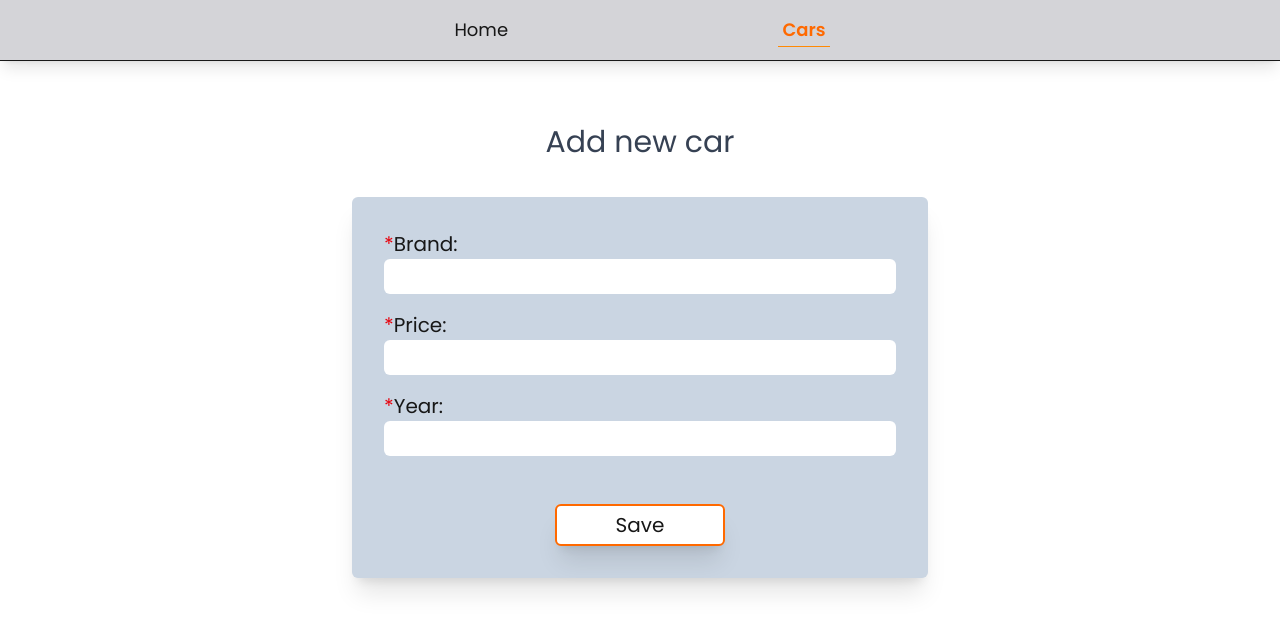
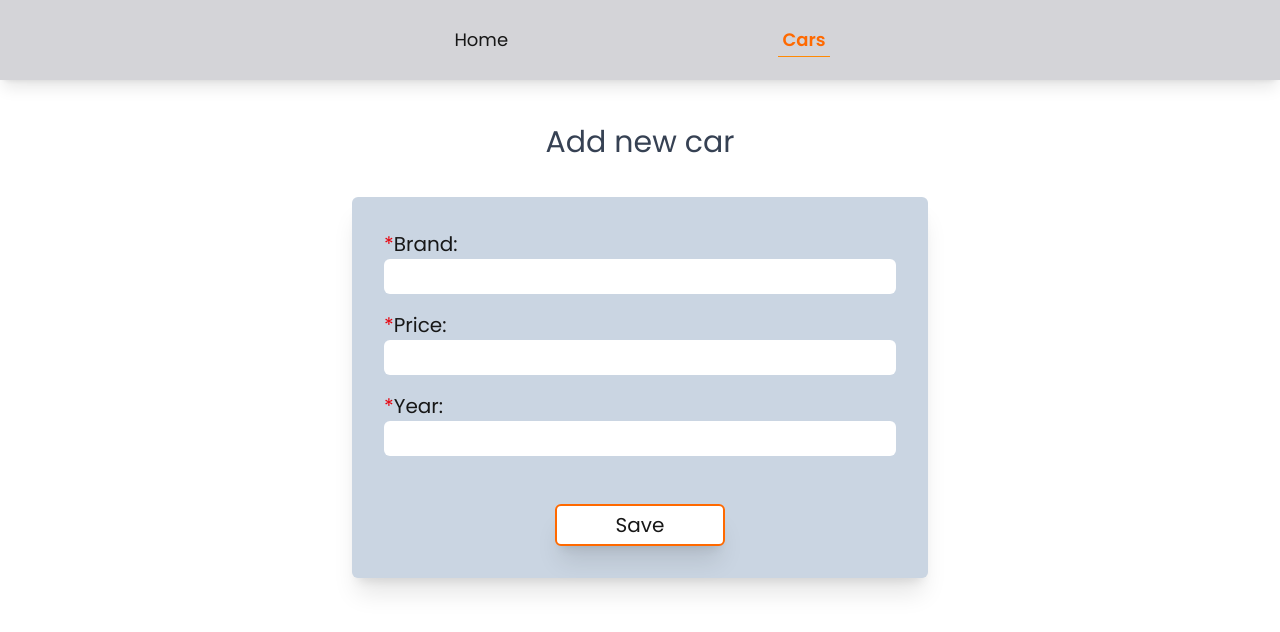
Before and after one commit to yu-nykanorova/nextjs_practice, a Next.js app: page /cars/create in a window 1280 px wide. Shown: the top 632 px of the page. Built offline with nearby package versions, Linux system fonts and the light colour scheme.

Commit message:
fixed main page styles, added some реhtml validations for form inputs

```diff
--- a/src/app/page.tsx
+++ b/src/app/page.tsx
@@ -2,7 +2,7 @@ import Link from "next/dist/client/link";
 
 export default function Home() {
   return (
-    <div className="w-full max-w-4xl mx-auto flex flex-col flex-1 items-center py-32 px-16 bg-zinc-50 dark:bg-black">
+    <div className="w-full max-w-4xl mx-auto p-10 flex flex-col flex-1 items-center py-32 px-16 bg-zinc-50 dark:bg-black">
         <h1 className="mb-6 text-2xl">Welcome to homepage!</h1>
         <Link href={"/cars"} className="text-blue-700 text-xl hover:underline">Visit all cars list &#8594;</Link>
     </div>
--- a/src/components/form/CreateCarForm.tsx
+++ b/src/components/form/CreateCarForm.tsx
@@ -7,17 +7,17 @@ export const CreateCarForm = () => {
             <form className="w-1/2 p-8 flex flex-col gap-4 bg-slate-300 rounded-md shadow-xl" action={createCarAction}>
                 <label className="block text-[20px]">
                     <span className="text-red-600">*</span>Brand:
-                    <input className="w-full px-2 py-1 block text-[18px] bg-white rounded-md outline-orange-500" type="text" name="brand" required/>
+                    <input className="w-full px-2 py-1 block text-[18px] bg-white rounded-md outline-orange-500" type="text" name="brand" maxLength={20} required/>
                 </label>
                 <label className="text-[20px]">
                     <span className="text-red-600">*</span>Price:
-                    <input className="w-full px-2 py-1 block text-[18px] bg-white rounded-md outline-orange-500" type="number" name="price" required/>
+                    <input className="w-full px-2 py-1 block text-[18px] bg-white rounded-md outline-orange-500" type="number" name="price" min="0" max="1000000" required/>
                 </label>
                 <label className="text-[20px]">
                     <span className="text-red-600">*</span>Year:
-                    <input className="w-full px-2 py-1 block text-[18px] bg-white rounded-md outline-orange-500" type="number" name="year" required/>
+                    <input className="w-full px-2 py-1 block text-[18px] bg-white rounded-md outline-orange-500" type="number" name="year" min="1990" max="2026" required/>
                 </label>
-                <button className="w-1/3 mt-8 px-4 py-1 self-center text-[20px] bg-white border-2 border-orange-500 rounded-md shadow-xl transition-all duration-200 ease-in-out hover:bg-orange-500 hover:text-white ">Save</button>
+                <button className="w-1/3 mt-8 px-4 py-1 self-center text-[20px] bg-white border-2 border-orange-500 rounded-md shadow-xl transition-all duration-200 ease-in-out hover:bg-orange-500 hover:text-white">Save</button>
             </form>
         </div>
     );
--- a/src/components/menu/Menu.tsx
+++ b/src/components/menu/Menu.tsx
@@ -9,8 +9,8 @@ export const Menu = () => {
     const activeClass = "font-semibold text-orange-500 border-b border-b-orange-400";
 
     return (
-        <nav className="w-screen fixed bg-zinc-300 shadow-lg z-10">
-            <ul className="max-w-4xl mx-auto p-4 flex justify-evenly items-center gap-6">
+        <nav className="w-screen h-20 fixed flex bg-zinc-300 shadow-lg z-10">
+            <ul className="w-full max-w-4xl mx-auto p-4 flex justify-evenly items-center gap-6">
                 <li>
                     <Link href="/" className={`p-1 text-lg ${pathName === "/" ? activeClass : ""}`}>Home</Link>
                 </li>
@@ -18,7 +18,6 @@ export const Menu = () => {
                     <Link href="/cars" className={`p-1 text-lg ${pathName.startsWith("/cars")  ? activeClass : ""}`}>Cars</Link>
                 </li>
             </ul>
-            <hr/>
         </nav>
     );
 };
```
